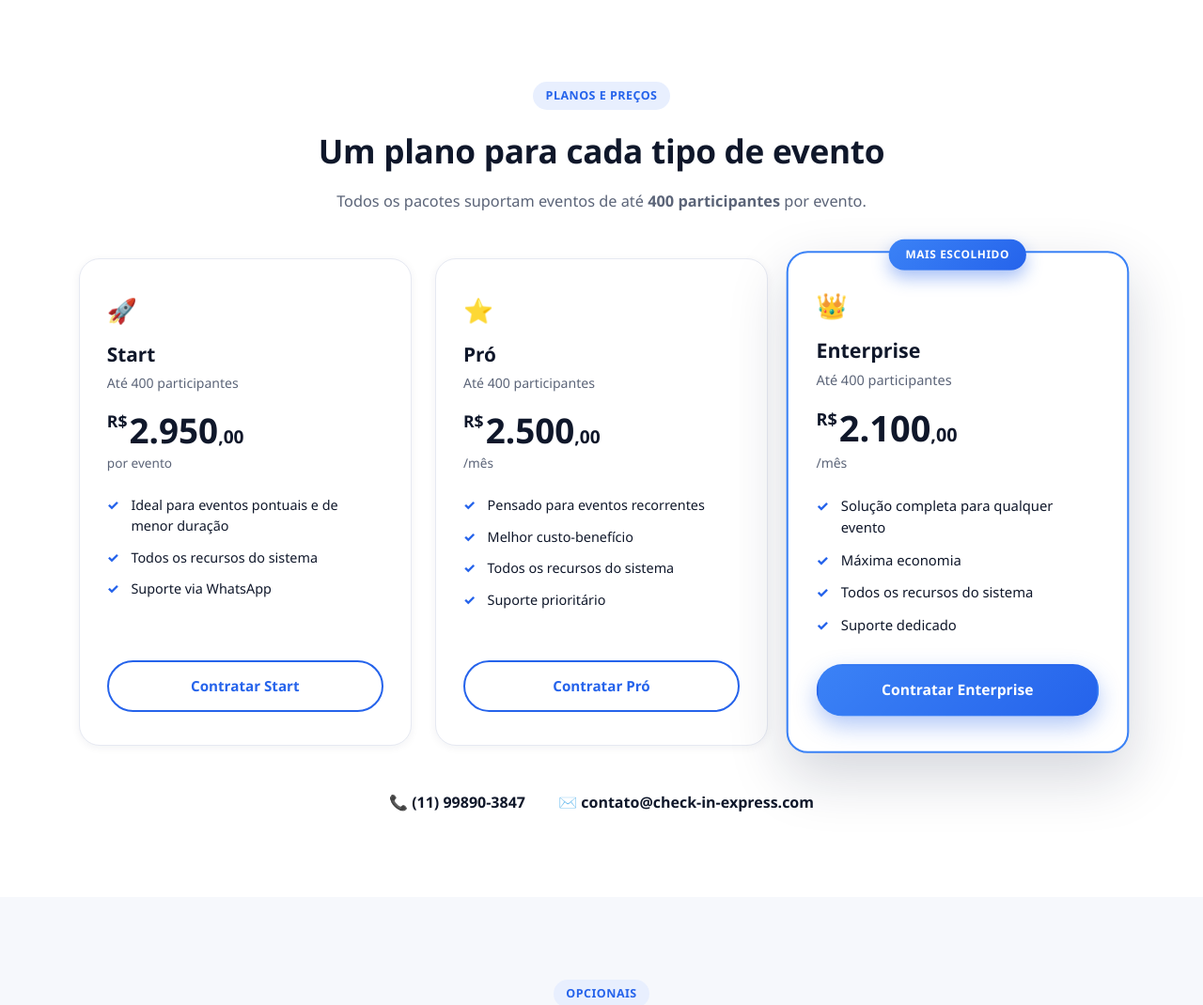
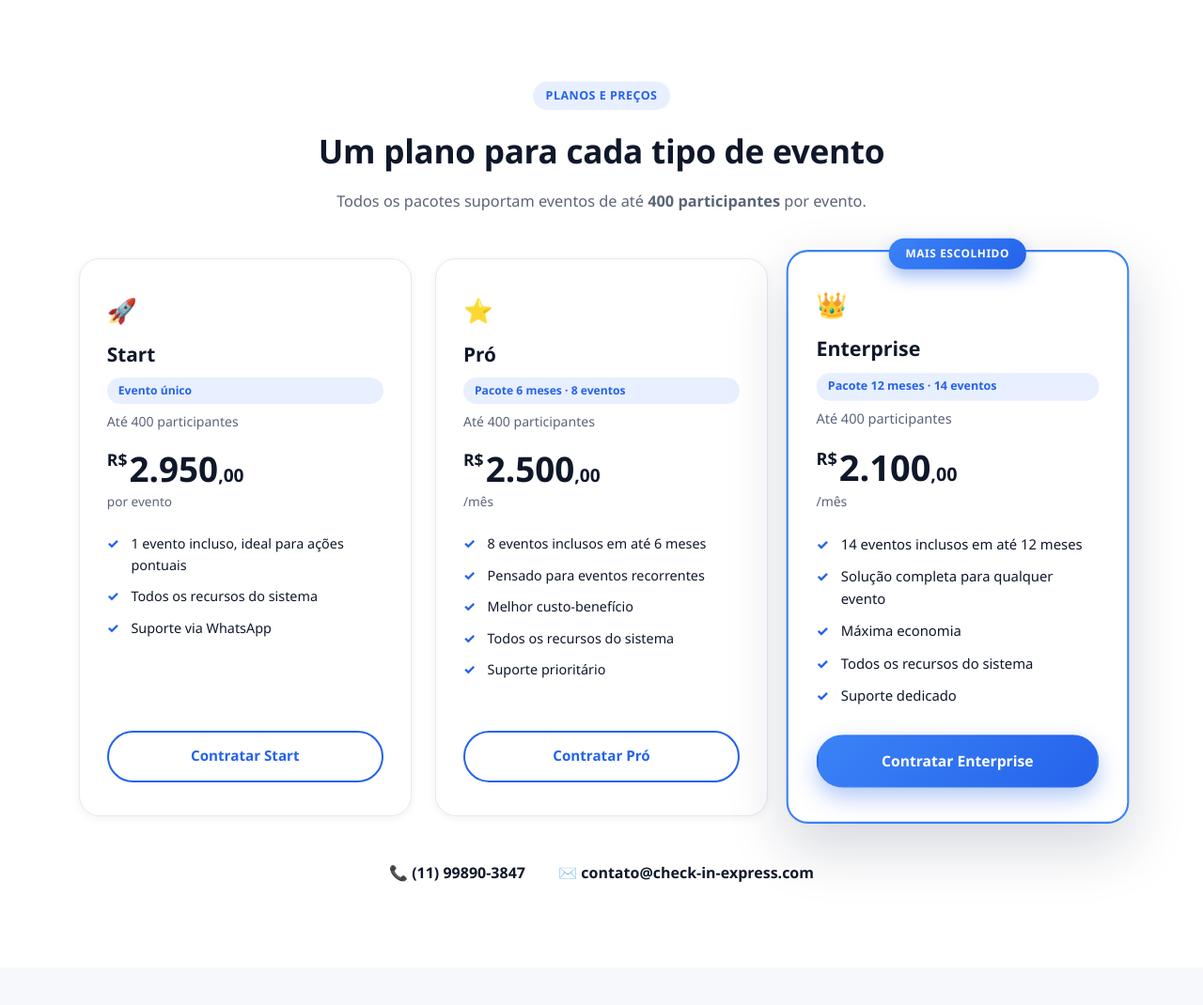
Before and after one commit to jeffersonpaulon-ship-it/emailmkt, a PHP site: page /checkin-express/index.html in a window 1280 px wide. Shown: the part 1477-2547 px from the top of the page at 94% size. Run offline with PHP 8.4, Linux system fonts and the light colour scheme.

Commit message:
Clarify plan scope (single event / package duration) and remote-only support

```diff
--- a/public/checkin-express/index.html
+++ b/public/checkin-express/index.html
@@ -192,11 +192,12 @@
       <div class="price-card">
         <div class="price-icon">🚀</div>
         <h3>Start</h3>
+        <span class="plan-scope">Evento único</span>
         <p class="price-desc">Até 400 participantes</p>
         <div class="price-value"><span class="currency">R$</span>2.950<span class="cents">,00</span></div>
         <p class="price-period">por evento</p>
         <ul class="price-features">
-          <li>Ideal para eventos pontuais e de menor duração</li>
+          <li>1 evento incluso, ideal para ações pontuais</li>
           <li>Todos os recursos do sistema</li>
           <li>Suporte via WhatsApp</li>
         </ul>
@@ -206,10 +207,12 @@
       <div class="price-card">
         <div class="price-icon">⭐</div>
         <h3>Pró</h3>
+        <span class="plan-scope">Pacote 6 meses · 8 eventos</span>
         <p class="price-desc">Até 400 participantes</p>
         <div class="price-value"><span class="currency">R$</span>2.500<span class="cents">,00</span></div>
         <p class="price-period">/mês</p>
         <ul class="price-features">
+          <li>8 eventos inclusos em até 6 meses</li>
           <li>Pensado para eventos recorrentes</li>
           <li>Melhor custo-benefício</li>
           <li>Todos os recursos do sistema</li>
@@ -222,10 +225,12 @@
         <div class="price-badge">Mais escolhido</div>
         <div class="price-icon">👑</div>
         <h3>Enterprise</h3>
+        <span class="plan-scope">Pacote 12 meses · 14 eventos</span>
         <p class="price-desc">Até 400 participantes</p>
         <div class="price-value"><span class="currency">R$</span>2.100<span class="cents">,00</span></div>
         <p class="price-period">/mês</p>
         <ul class="price-features">
+          <li>14 eventos inclusos em até 12 meses</li>
           <li>Solução completa para qualquer evento</li>
           <li>Máxima economia</li>
           <li>Todos os recursos do sistema</li>
@@ -289,7 +294,7 @@
       <div class="infra-item"><span>📶</span>Roteadores</div>
       <div class="infra-item"><span>🎫</span>Etiquetas e ribbons</div>
       <div class="infra-item"><span>🙋</span>Recepcionistas</div>
-      <div class="infra-item"><span>🛠️</span>Suporte técnico especializado</div>
+      <div class="infra-item"><span>🛠️</span>Suporte técnico especializado (remoto)</div>
     </div>
   </div>
 </section>
--- a/public/checkin-express/style.css
+++ b/public/checkin-express/style.css
@@ -498,7 +498,17 @@ ul { list-style: none; }
 
 .price-icon { font-size: 1.6rem; margin-bottom: .6rem; }
 .price-card h3 { font-size: 1.3rem; font-weight: 800; color: var(--ink); }
-.price-desc { color: var(--muted); font-size: .88rem; margin-top: .25rem; margin-bottom: 1.3rem; }
+.plan-scope {
+  display: inline-block;
+  margin-top: .55rem;
+  padding: .3rem .75rem;
+  border-radius: 999px;
+  background: #e8effe;
+  color: var(--blue-600);
+  font-size: .76rem;
+  font-weight: 700;
+}
+.price-desc { color: var(--muted); font-size: .88rem; margin-top: .5rem; margin-bottom: 1.3rem; }
 
 .price-value {
   font-size: 2.3rem;
```
